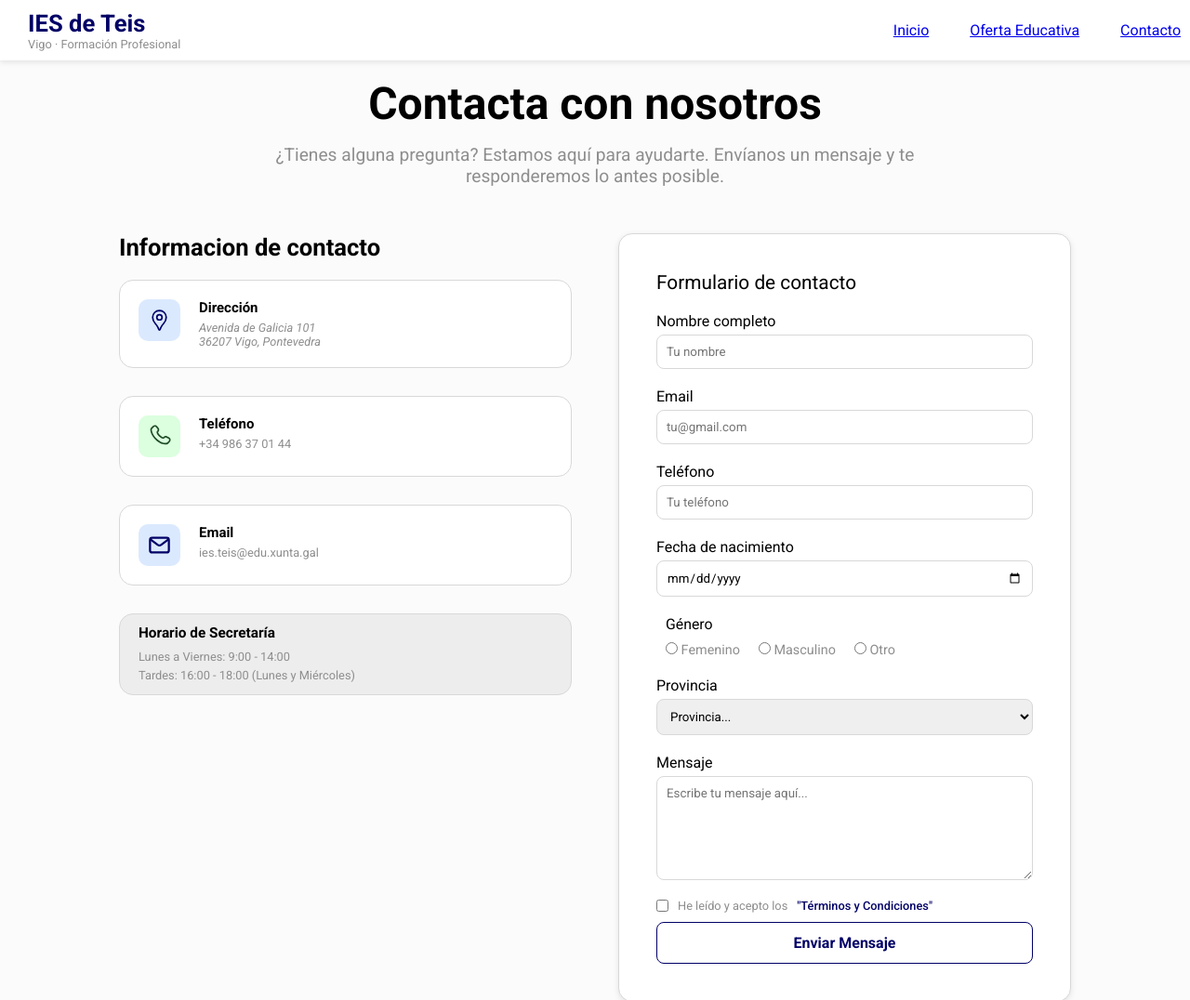
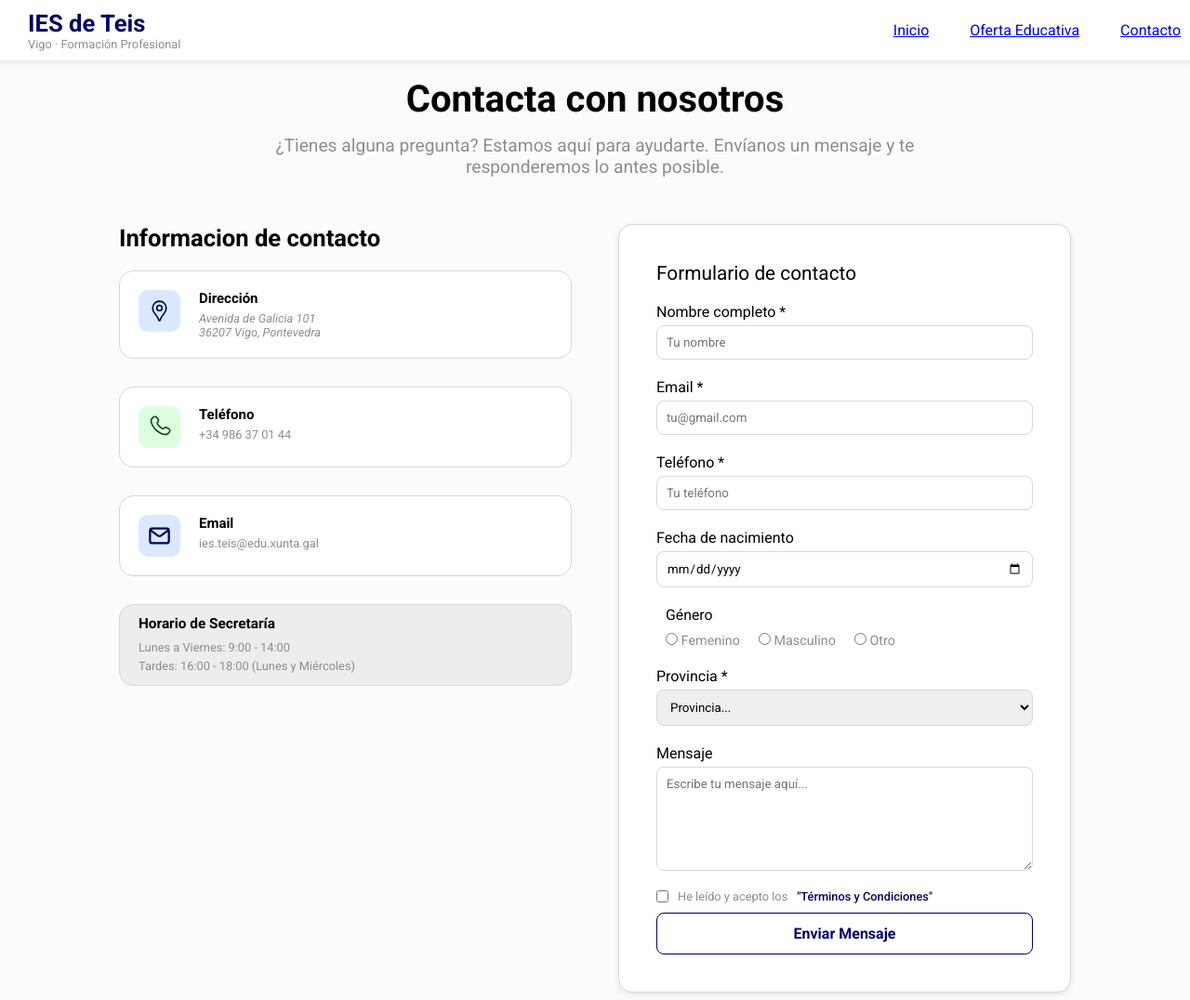
Before and after one commit to DAW-2025-2027/lenguajes-de-marcas, a plain HTML site: page proyecto_final/contacto.html in a window 1280 px wide. Shown: the top 1076 px of the page at 93% size. Drawn offline with Linux system fonts and the light colour scheme.

Commit message:
correccion de estilos y agregar campos obligatorios en formulario

```diff
--- a/proyecto_final/contacto.html
+++ b/proyecto_final/contacto.html
@@ -127,22 +127,22 @@
                         <!-- cable: input contacto -->
                         <label class="input">
                             <!-- cable: input estilo -->
-                            <span class="label-text">Nombre completo</span>
-                            <input type="text" id="nombre" name="nombre" placeholder="Tu nombre" />
+                            <span class="label-text">Nombre completo *</span>
+                            <input type="text" id="nombre" name="nombre" placeholder="Tu nombre" required />
                         </label>
 
                         <!-- cable: input contacto -->
                         <label class="input">
                             <!-- cable: input estilo -->
-                            <span class="label-text">Email</span>
-                            <input type="email" id="email" name="email" placeholder="tu@gmail.com" />
+                            <span class="label-text">Email *</span>
+                            <input type="email" id="email" name="email" placeholder="tu@gmail.com" required />
                         </label>
 
                         <!-- cable: input contacto -->
                         <label class="input">
                             <!-- cable: input estilo -->
-                            <span class="label-text">Teléfono</span>
-                            <input type="tel" id="telefono" name="telefono" placeholder="Tu teléfono" />
+                            <span class="label-text">Teléfono *</span>
+                            <input type="number" id="telefono" name="telefono" placeholder="Tu teléfono" required />
                         </label>
 
                         <!-- cable: input contacto -->
@@ -172,8 +172,8 @@
                         <!-- cable: input contacto -->
                         <label class="input">
                             <!-- cable: input estilo -->
-                            <span class="label-text">Provincia</span>
-                            <select name="provincia" id="provincia">
+                            <span class="label-text">Provincia *</span>
+                            <select name="provincia" id="provincia" required>
                                 <option value="">Provincia...</option>
                                 <option value="pontevedra">Pontevedra</option>
                                 <option value="lugo">Lugo</option>
@@ -192,7 +192,7 @@
 
                         <!-- cable: terminos contacto -->
                         <label class="terminos-condiciones">
-                            <input type="checkbox" id="termino" name="termino" />
+                            <input type="checkbox" id="termino" name="termino" required />
                             He leído y acepto los <span><!-- cable: terminos span -->"Términos y Condiciones"</span>
                         </label>
 
--- a/proyecto_final/style.css
+++ b/proyecto_final/style.css
@@ -327,7 +327,7 @@ header {
 
 /* Título principal contacto - titulo contacto */
 .contacto-main h2 {
-    font-size: 3em;
+    font-size: 2.5em;
     margin-bottom: 15px;
 }
 
@@ -347,7 +347,8 @@ header {
 }
 
 /* Cada columna dentro de información contacto - columna contacto */
-.contacto-main .informacion>aside, section {
+.contacto-main .informacion>aside,
+.contacto-main .informacion>section {
     width: 50%;
 }
 
```
